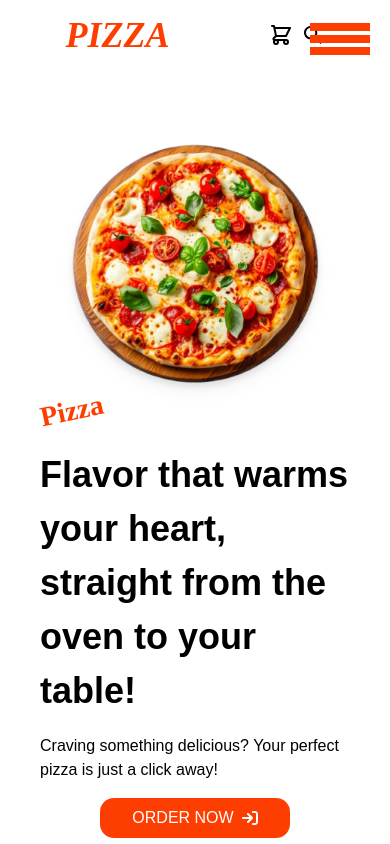
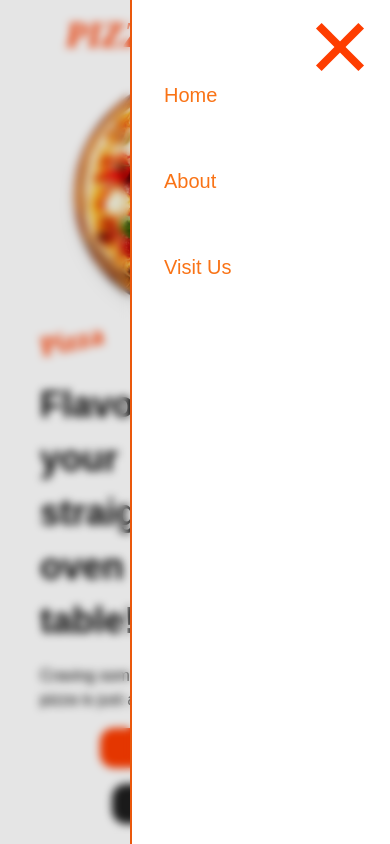
Before and after one commit to Dannick10/pizzaria, a Next.js app: page / in a window 390 px wide. Shown: the top 844 px of the page. Built offline with nearby package versions, Linux system fonts and the light colour scheme; a web font is replaced by a local one.

Commit message:
feat: melhoria no botao hamburguer

```diff
--- a/src/components/ButtonHamburguer.tsx
+++ b/src/components/ButtonHamburguer.tsx
@@ -10,48 +10,70 @@ type ButtonHamburguerProps = {
   }[];
 };
 const ButtonHamburguer = ({ items: NavItems }: ButtonHamburguerProps) => {
-  const [isOpen, setIsOpen] = useState(false);
+  const [isOpen, setIsOpen] = useState(true);
 
   const hanldeChangeButton = () => {
     setIsOpen(!isOpen);
   };
 
   const resizeClose = () => {
-    addEventListener("resize",() => {
-        if(window.innerWidth > 768){
-            setIsOpen(false)
+    addEventListener("resize", () => {
+      if (window.innerWidth > 768) {
+        setIsOpen(false);
       }
-    })
-  }
+    });
+  };
 
   useEffect(() => {
-    resizeClose()
+    resizeClose();
 
-    return () =>  resizeClose()
-
-  },[])
+    return () => resizeClose();
+  }, []);
 
   return (
     <>
-      <div className="fixed right-5 flex md:hidden z-20 flex-col gap-1 cursor-pointer" onClick={hanldeChangeButton}>
-        <span className={`w-[60px] h-2 bg-[#FE3D00] ${isOpen && `rotate-45 `}`}></span>
-        <span className={`w-[60px] h-2 bg-[#FE3D00] ${isOpen && 'hidden'}`}></span>
-        <span className={`w-[60px] h-2 bg-[#FE3D00] ${isOpen && `-rotate-45`}`}></span>
+      <div
+        className="fixed right-5 flex md:hidden z-20 flex-col gap-1 cursor-pointer"
+        onClick={hanldeChangeButton}
+      >
+        <span
+          className={`w-[60px] h-2 bg-[#FE3D00] transition-all ${
+            isOpen && `rotate-45 translate-y-5`
+          }`}
+        ></span>
+        <span
+          className={`w-[60px] h-2 bg-[#FE3D00] transition-all ${
+            isOpen && "hidden"
+          }`}
+        ></span>
+        <span
+          className={`w-[60px] h-2 bg-[#FE3D00] transition-all ${
+            isOpen && `-rotate-45 translate-y-2`
+          }`}
+        ></span>
       </div>
 
       {isOpen && (
-        <div className="fixed top-0 right-0 backdrop-blur-md bg-opacity-40 bg-white  text-white z-10 p-4 w-4/6 h-full">
-          <ul className="gap-6 flex flex-col text-[#FE3D00 py-10]">
+        <>
+          <span className="w-full h-full top-0 left-0 fixed bg-black bg-opacity-10 backdrop-blur-sm"></span>
+          <div className="fixed top-0 right-0 border-l-2 border-orange-600 0 bg-white text-white z-10 w-4/6 h-full">
+            <ul className="gap-6 flex flex-col text-[#FE3D00] py-16">
               {NavItems.map((items, index) => (
-              <Link className="relative" href={items.link} key={index}>
-                <li className="relative group px-2  transition-colors duration-300 text-orange-500 hover:text-white">
+                <Link
+                  className="relative"
+                  href={items.link}
+                  key={index}
+                  onClick={hanldeChangeButton}
+                >
+                  <li className="relative group px-8 py-4  transition-colors duration-300 text-orange-500 hover:text-white">
                     {items.name}
-                  <span className="w-full h-6 left-0 text-orange-400 absolute bg-orange-500 opacity-0 transition-opacity duration-300 group-hover:opacity-100 -z-10"></span>
+                    <span className="w-full h-10 left-0 text-orange-400 absolute bg-orange-500 opacity-0 transition-opacity duration-300 group-hover:opacity-100 -z-10"></span>
                   </li>
                 </Link>
               ))}
             </ul>
           </div>
+        </>
       )}
     </>
   );
--- a/src/components/Exebtion.tsx
+++ b/src/components/Exebtion.tsx
@@ -4,7 +4,7 @@ import Image from 'next/image';
 import { icdon_arrow } from '@/utils/icon';
 const Exebtion = () => {
   return (
-    <section className="flex justify-center px-10 md:px-20 mt-8 flex-wrap-reverse lg:flex-nowrap">
+    <section className="flex mt-32 justify-center px-10 md:px-20 mt-8 flex-wrap-reverse lg:flex-nowrap">
     <div className="flex flex-col gap-4 justify-center items-baseline lg:pl-10 md:max-w-3xl">
       <p className="text-[28px] font-bold font-SansitaOne text-[#FE3D00] -rotate-12">Pizza</p>
       <h2 className="font-bold font-sansita text-[36px]">Flavor that warms your heart, straight from the oven to your table!</h2>
--- a/src/components/Header.tsx
+++ b/src/components/Header.tsx
@@ -25,7 +25,7 @@ const Header = () => {
   ];
 
   return (
-    <header className="flex justify-around items-center px-4 py-2 text-[20px]">
+    <header className="fixed z-10 bg-white  w-full flex justify-around items-center px-4 py-2 text-[20px]">
       <div className="flex items-center lg:gap-28 md:gap-10">
         <span className=" font-bold text-[36px] text-[#FE3D00] font-SansitaOne italic">
           PIZZA
```
Lines whose indentation alone changed are shown as unchanged.
